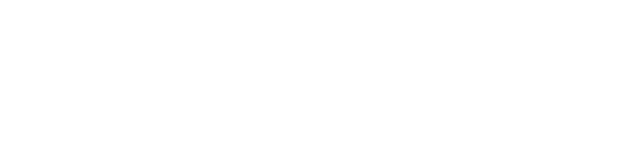
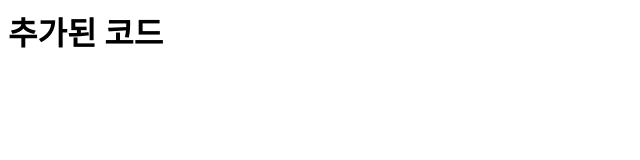
Before and after one commit to inpa12/nodevue, a plain HTML site: page index.html in a window 1280 px wide. Shown: the whole page, without its empty margins (0-640 px from the left). Drawn offline with Linux system fonts and the light colour scheme.

Commit message:
second commit

```diff
--- a/index.html
+++ b/index.html
@@ -3,6 +3,6 @@
 
     </head>
     <body>
-
+        <h1>추가된 코드</h1>
     </body>
 </html>
```
